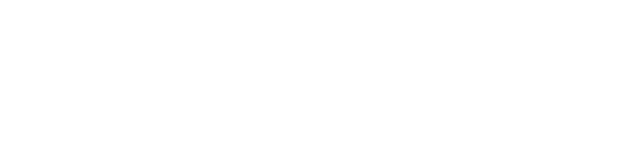
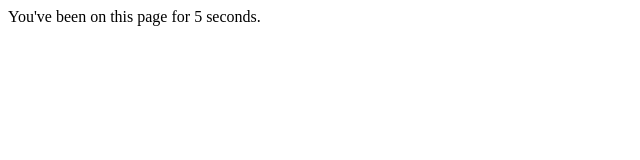
Before and after one commit to acciojob/time-on-page-NevilKumar2002, a React app: page / in a window 1280 px wide. Shown: the whole page, without its empty margins (0-640 px from the left). Built offline with nearby package versions, Linux system fonts and the light colour scheme.

Commit message:
First Commit

```diff
--- a/src/components/App.js
+++ b/src/components/App.js
@@ -1,11 +1,20 @@
 
-import React from "react";
+import React, { useEffect, useState } from "react";
 import './../styles/App.css';
 
 const App = () => {
+  const[running, setRunning]= useState(0);
+  useEffect(()=>{
+    setTimeout(()=>{
+      setRunning(running+1);
+
+    },1000)
+  })
   return (
     <div>
-        {/* Do not remove the main div */}
+
+        You've been on this page for {running} seconds.
+
     </div>
   )
 }
```
Also changed, not shown: dist/index.html, dist/index_bundle.js, 1 other file.
